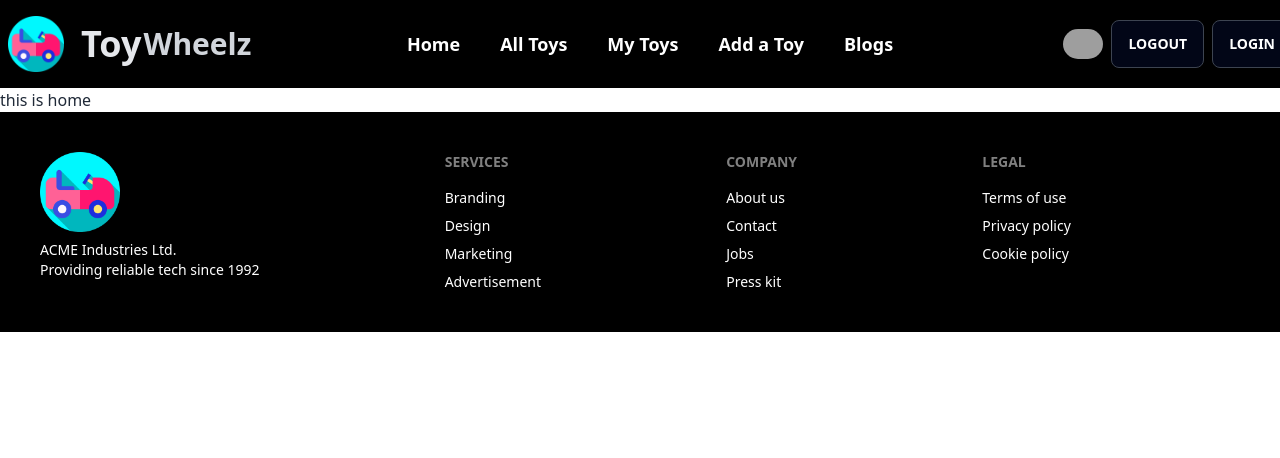
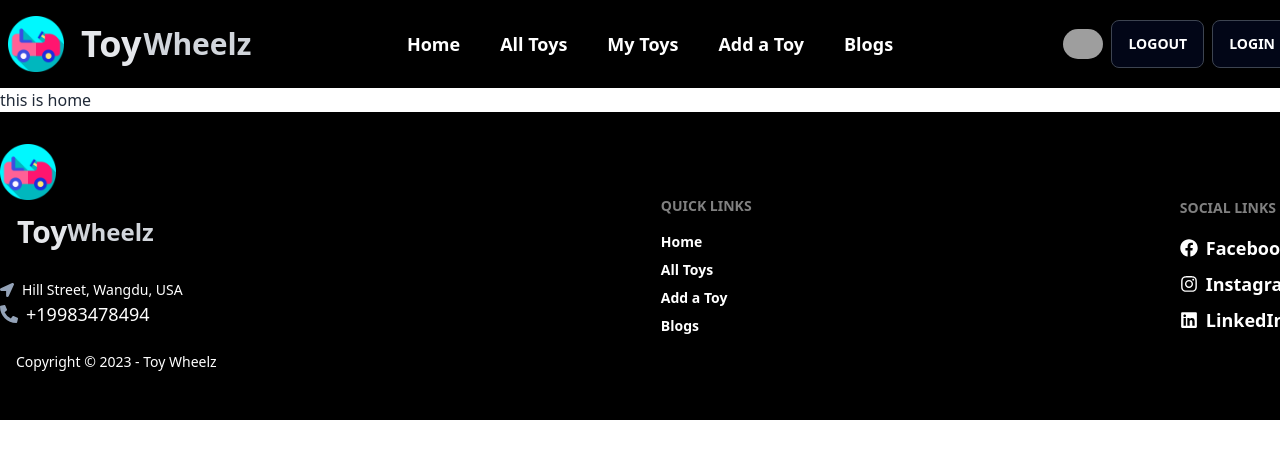
Before and after one commit to learnicmind/toy-wheelz-client, a React (Vite) app: page / in a window 1280 px wide. Shown: the top 458 px of the page. Built offline with nearby package versions, Linux system fonts and the light colour scheme; grey boxes are pictures that could not be loaded.

Commit message:
footer added

```diff
--- a/package.json
+++ b/package.json
@@ -15,6 +15,7 @@
     "match-sorter": "^6.3.1",
     "react": "^18.2.0",
     "react-dom": "^18.2.0",
+    "react-icons": "^4.8.0",
     "react-router-dom": "^6.11.2",
     "sort-by": "^1.2.0"
   },
--- /dev/null
+++ b/src/pages/Home/Banner/Banner.jsx
@@ -0,0 +1,38 @@
+import React from 'react';
+
+const Banner = () => {
+    return (
+        <div>
+            <div className="relative">
+                <div className="carousel">
+                    <div className="carousel-inner">
+                        <div className="carousel-item">
+                            <img src="car1.jpg" alt="Car 1" className="w-full h-auto" />
+                            <div className="carousel-overlay">
+                                <h2 className="text-4xl font-bold text-white">Welcome to Toy Wheelz</h2>
+                                <p className="text-xl text-white">Explore our collection of toy cars</p>
+                            </div>
+                        </div>
+                        <div className="carousel-item">
+                            <img src="car2.jpg" alt="Car 2" className="w-full h-auto" />
+                            <div className="carousel-overlay">
+                                <h2 className="text-4xl font-bold text-white">Discover the Fun</h2>
+                                <p className="text-xl text-white">Experience the thrill of our toy cars</p>
+                            </div>
+                        </div>
+                        <div className="carousel-item">
+                            <img src="car3.jpg" alt="Car 3" className="w-full h-auto" />
+                            <div className="carousel-overlay">
+                                <h2 className="text-4xl font-bold text-white">Start Your Adventure</h2>
+                                <p className="text-xl text-white">Embark on exciting journeys with our toy cars</p>
+                            </div>
+                        </div>
+                    </div>
+                </div>
+            </div>
+
+        </div>
+    );
+};
+
+export default Banner;
--- a/src/pages/Shared/Footer.jsx
+++ b/src/pages/Shared/Footer.jsx
@@ -1,36 +1,54 @@
-import logo from '../../assets/car.png'
+import { Link } from 'react-router-dom';
+import logo from '../../assets/car.png';
+import { FaFacebook, FaInstagram, FaLinkedin, FaLocationArrow, FaPhoneAlt } from 'react-icons/fa';
 import React from 'react';
 
 const Footer = () => {
+
+    const navItems = <>
+        <Link className="font-bold" to='/'>Home</Link>
+        <Link className="font-bold" >All Toys</Link>
+        <Link className="font-bold" >Add a Toy</Link>
+        <Link className="font-bold" >Blogs</Link>
+    </>
+
     return (
-        <footer className="footer p-10  bg-black text-white">
-            <div>
-                <div>
-                    <img className='h-20 w-20' src={logo} alt="" />
+        <div className='bg-black text-white py-8 '>
+            <footer className="mx-auto md:w-[1300px] footer grid md:p-0 p-4 justify-between items-center ">
+                <div className=''>
+                    <img className='w-14 h-14' src={logo} alt="" />
+
+                    <button className="btn btn-ghost normal-case ">
+                        <span className='md:text-3xl text-gray-200 '>Toy </span> <span className="text-2xl md:text-2xl text-gray-300"> Wheelz</span>
+                    </button>
+                    <div className='mt-4'>
+                        <div className='flex items-center gap-2'>
+                            <FaLocationArrow className='text-slate-400'></FaLocationArrow>
+                            <p>Hill Street, Wangdu, USA</p>
+                        </div>
+                        <div className='flex text-lg items-center gap-2'>
+                            <FaPhoneAlt className='text-slate-400' />
+                            <p>+19983478494</p>
+                        </div>
+                    </div>
+                    <footer className="footer footer-center p-4 ">
+                        <div>
+                            <p>Copyright © 2023 - Toy Wheelz</p>
+                        </div>
+                    </footer>
                 </div>
-                <p>ACME Industries Ltd.<br />Providing reliable tech since 1992</p>
-            </div>
-            <div>
-                <span className="footer-title">Services</span>
-                <a className="link link-hover">Branding</a>
-                <a className="link link-hover">Design</a>
-                <a className="link link-hover">Marketing</a>
-                <a className="link link-hover">Advertisement</a>
-            </div>
-            <div>
-                <span className="footer-title">Company</span>
-                <a className="link link-hover">About us</a>
-                <a className="link link-hover">Contact</a>
-                <a className="link link-hover">Jobs</a>
-                <a className="link link-hover">Press kit</a>
-            </div>
-            <div>
-                <span className="footer-title">Legal</span>
-                <a className="link link-hover">Terms of use</a>
-                <a className="link link-hover">Privacy policy</a>
-                <a className="link link-hover">Cookie policy</a>
-            </div>
-        </footer>
+                <div className=''>
+                    <span className="footer-title">Quick Links</span>
+                    {navItems}
+                </div>
+                <div className=''>
+                    <span className="footer-title">Social Links</span>
+                    <a className="link link-hover inline-flex items-center gap-2 text-lg font-semibold"> <FaFacebook />Facebook</a>
+                    <a className="link link-hover inline-flex items-center gap-2 text-lg font-semibold"><FaInstagram />Instagram</a>
+                    <a className="link link-hover inline-flex items-center gap-2 text-lg font-semibold"> <FaLinkedin />LinkedIn</a>
+                </div>
+            </footer>
+        </div>
     );
 };
 
```
Also changed, not shown: 1 other file (tests, documents, lock files or other folders).
